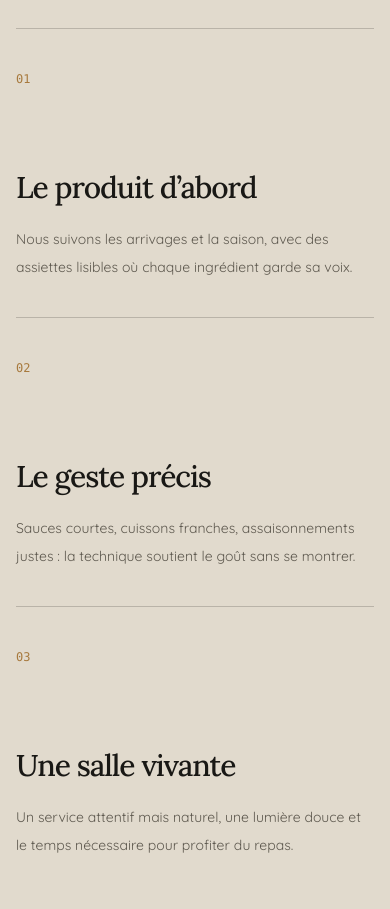
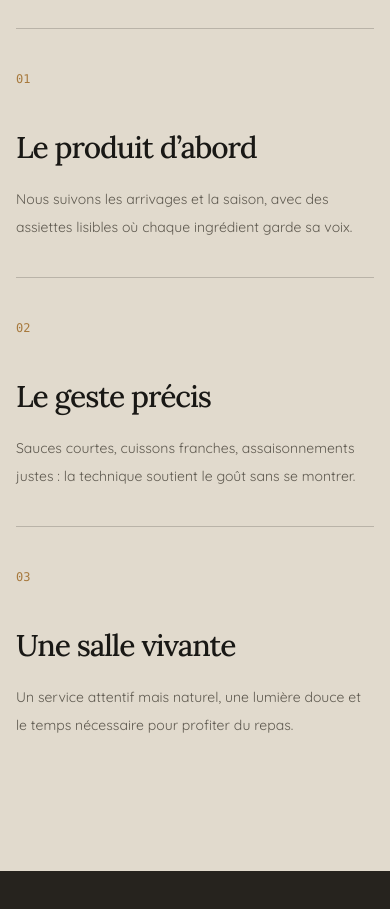
Before and after one commit to adamslma/noiretor-website, a Next.js app: page / in a window 390 px wide. Shown: the part 2020-2929 px from the top of the page. Built offline with nearby package versions, Linux system fonts and the light colour scheme.

Commit message:
fix: mt on cards

```diff
--- a/src/app/page.tsx
+++ b/src/app/page.tsx
@@ -109,7 +109,7 @@ export default function Home() {
                 className={`py-9 md:min-h-80 md:px-8 md:py-10 ${index > 0 ? "border-t border-[#191815]/20 md:border-l md:border-t-0" : ""}`}
               >
                 <span className="font-mono text-xs tabular-nums text-[#a7793d]">{number}</span>
-                <h3 className="mt-20 text-3xl">{title}</h3>
+                <h3 className="mt-10 sm:mt-20 text-3xl">{title}</h3>
                 <p className="mt-5 max-w-sm text-sm leading-7 text-[#5e594f]">{copy}</p>
               </article>
             ))}
```
